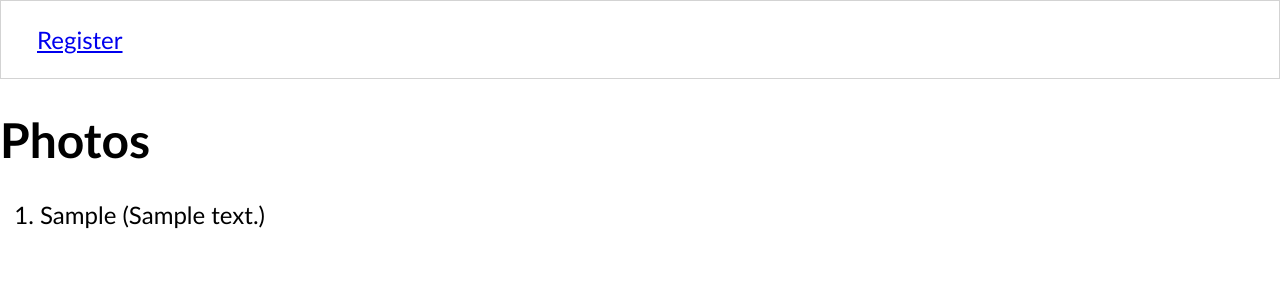
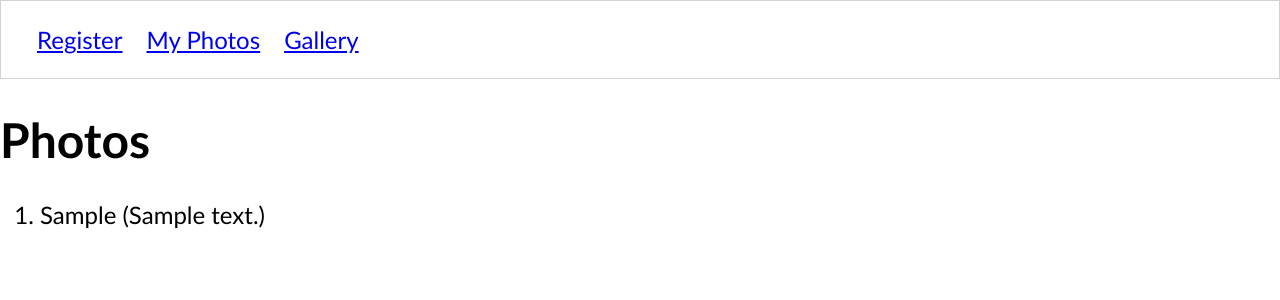
Before and after one commit to rsnasraty/Cat-a-Log, a Django app: page /photos/ in a window 1280 px wide. Shown: the top 300 px of the page. Run offline with Django 3.2, Linux system fonts and the light colour scheme; tables that the repository leaves empty hold one stand-in row (values such as "Sample post"); parts of the project's set-up code (start-up, migrations or seed data) failed here and were passed over.

```diff
--- a/catalogapp/templates/shared/base.html
+++ b/catalogapp/templates/shared/base.html
@@ -17,8 +17,8 @@
     <nav id="site-nav">
         <ol class="navList">
             <li class="navList__route"><a href="{% url 'catalogapp:register' %}">Register</a></li>
-            {% comment %} <li class="navList__route"><a href="{% url 'catalogapp:pet' %}">My Photos</a></li>
-            <li class="navList__route"><a href="{% url 'catalogapp:gallery' %}">Gallery</a></li> {% endcomment %}
+            <li class="navList__route"><a href="{% url 'catalogapp:pets' %}">My Photos</a></li>
+            <li class="navList__route"><a href="{% url 'catalogapp:gallery' %}">Gallery</a></li>
         </ol>
     </nav>
 
--- a/catalogapp/urls.py
+++ b/catalogapp/urls.py
@@ -3,13 +3,14 @@ from django.conf import settings
 from django.conf.urls.static import static
 from .views import *
 from catalogapp.views.photos.list import photo_list
+from .views.auth.home import home
 
 app_name = 'catalogapp'
 
 
 # first argument defines what the path looks like, second argument is what function should I run/what should show up that has the logic to show the info on the page, third argument is the name aka how you reference it in the future
 urlpatterns = [
-    path('', home, name='home'),
+    path('home/', home, name='home'),
     path('accounts/', include('django.contrib.auth.urls')),
     path('gallery/', gallery, name='gallery'),
     path('pets/', pet_list, name='pets'),
```
